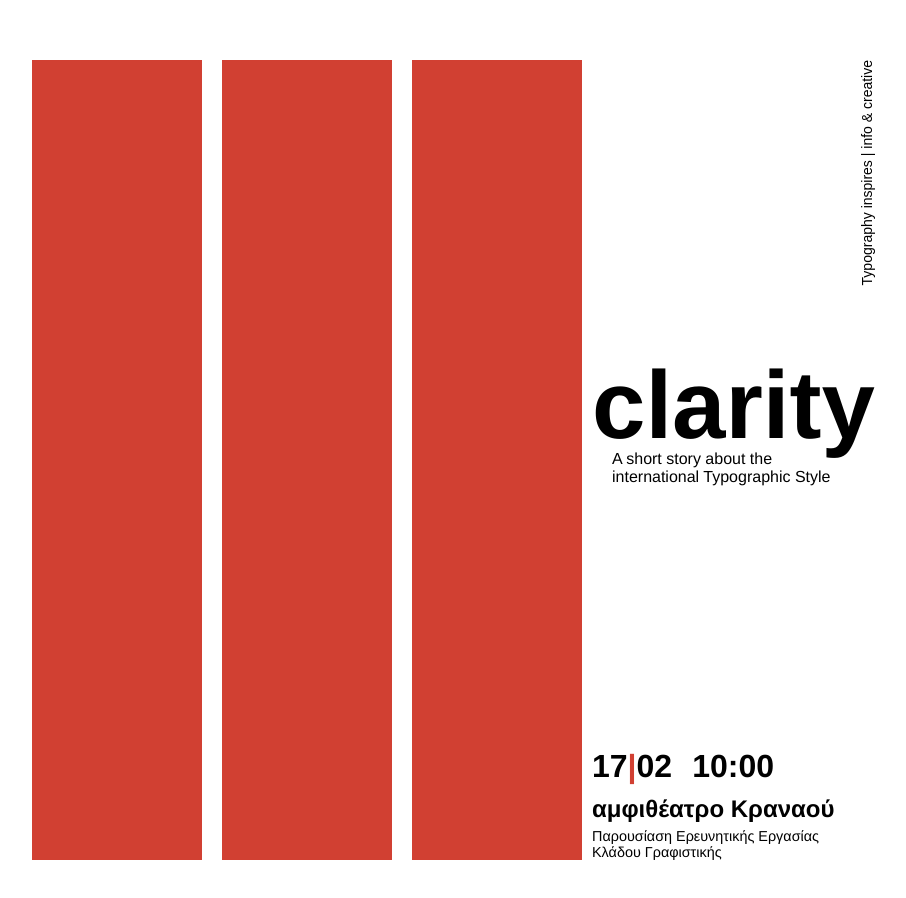
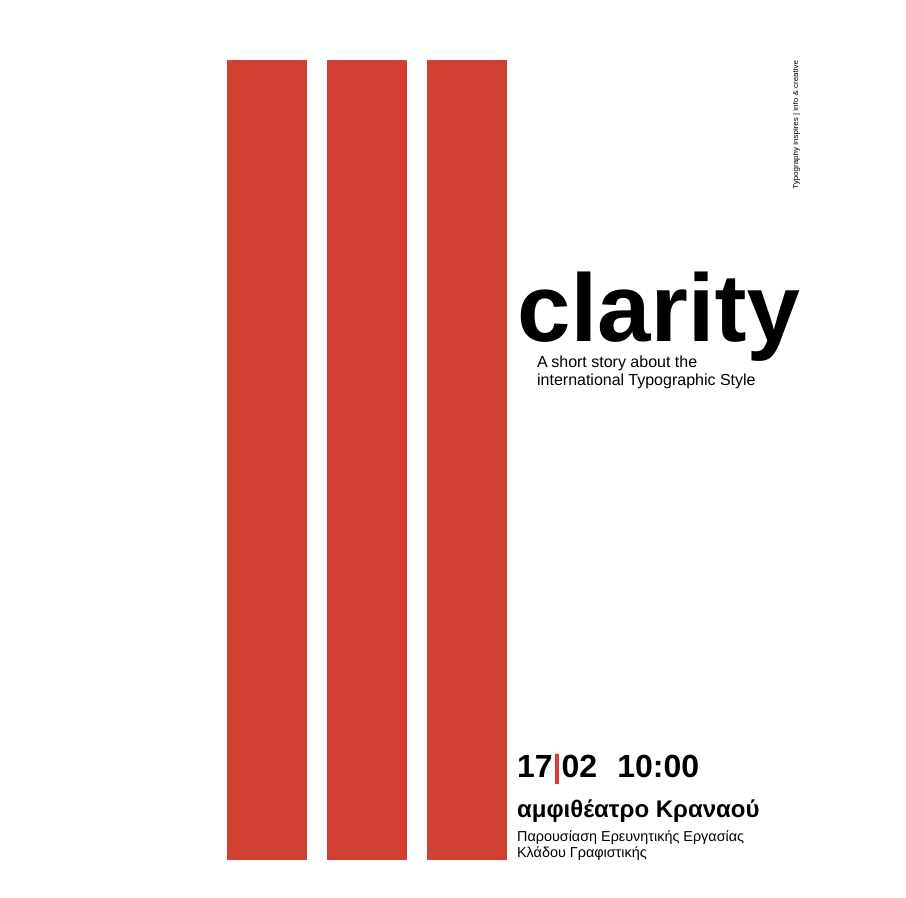
Before and after one commit to vijaycs85/demo, a plain HTML site: page index.html in a window 1280 px wide. Shown: the whole page, without its empty margins (48-954 px from the left). Drawn offline with Linux system fonts and the light colour scheme.

Commit message:
fix: max width

```diff
--- a/index.html
+++ b/index.html
@@ -27,8 +27,10 @@
     </div>
     <div class="text-container">
         <div class="vertical-text">Typography inspires | info & creative</div>
-        <h1 class="title">clarity</h1>
-        <p class="description">A short story about the international Typographic Style</p>
+        <div class="text-centre">
+            <h1 class="title">clarity</h1>
+            <p class="description">A short story about the international Typographic Style</p>
+        </div>
         <div class="footer-container">
             <div class="event-header">
                 <div class="event-date">17<span>|</span>02</div>
--- a/styles.css
+++ b/styles.css
@@ -2,31 +2,36 @@ body {
     font-family: 'Helvetica Neue', Helvetica, Arial, sans-serif;
     margin: 60px 70px;
     padding: 0;
+    display: flex;
+    justify-content: center;
 }
 .wrapper {
+    max-width: 750px;
+    width: 100%;
     display: flex;
     flex-direction: row;
 }
 .bar-container {
-    width: 50%;
+    width: 40%;
     display: flex;
-    height: 100vh; /* Full height */
+    height: 100vh;
 }
 .text-container {
     display: flex;
     flex-direction: column;
+
 }
 .vertical-text {
-    writing-mode: vertical-lr; /* vertical right to left */
+    writing-mode: vertical-lr;
     text-orientation: mixed;
     transform: rotate(180deg);
-    font-size: 14px;
+    font-size: 8px;
     font-family: Arial, sans-serif;
 }
+.text-centre {
+    align-self: center;
+}
 .title {
-    vertical-align: middle;
-    text-align: left;
-    font-weight: bold;
     font-size: 6rem;
     margin-bottom: 0;
     padding-bottom: 0;
@@ -39,7 +44,7 @@ body {
 .bar {
     flex: 1;
     background-color: rgb(209, 64, 50);
-    margin: 0 10px; /* Optional spacing between bars */
+    margin: 0 10px;
 }
 .footer-container {
     margin-top: auto;
```
